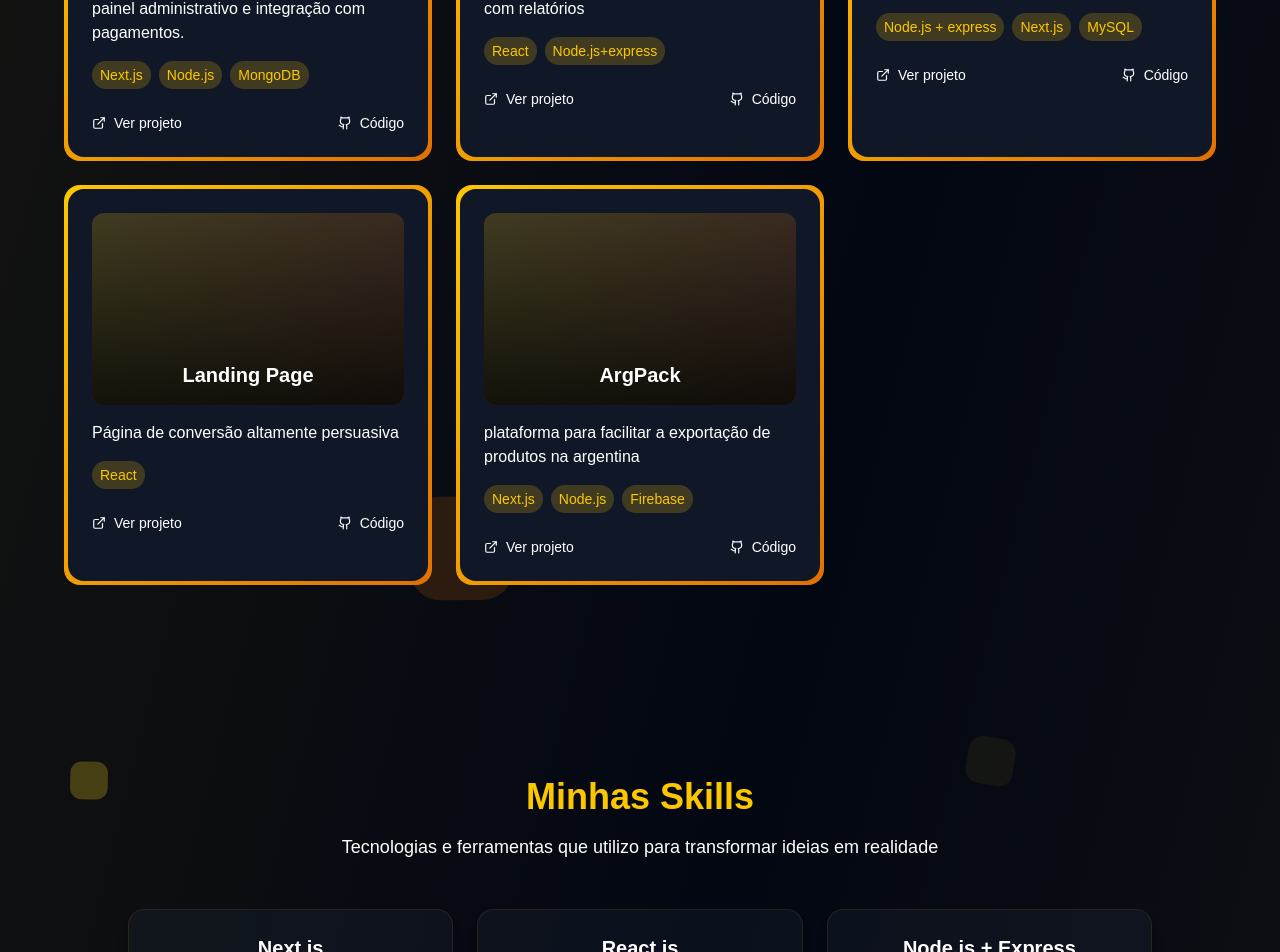
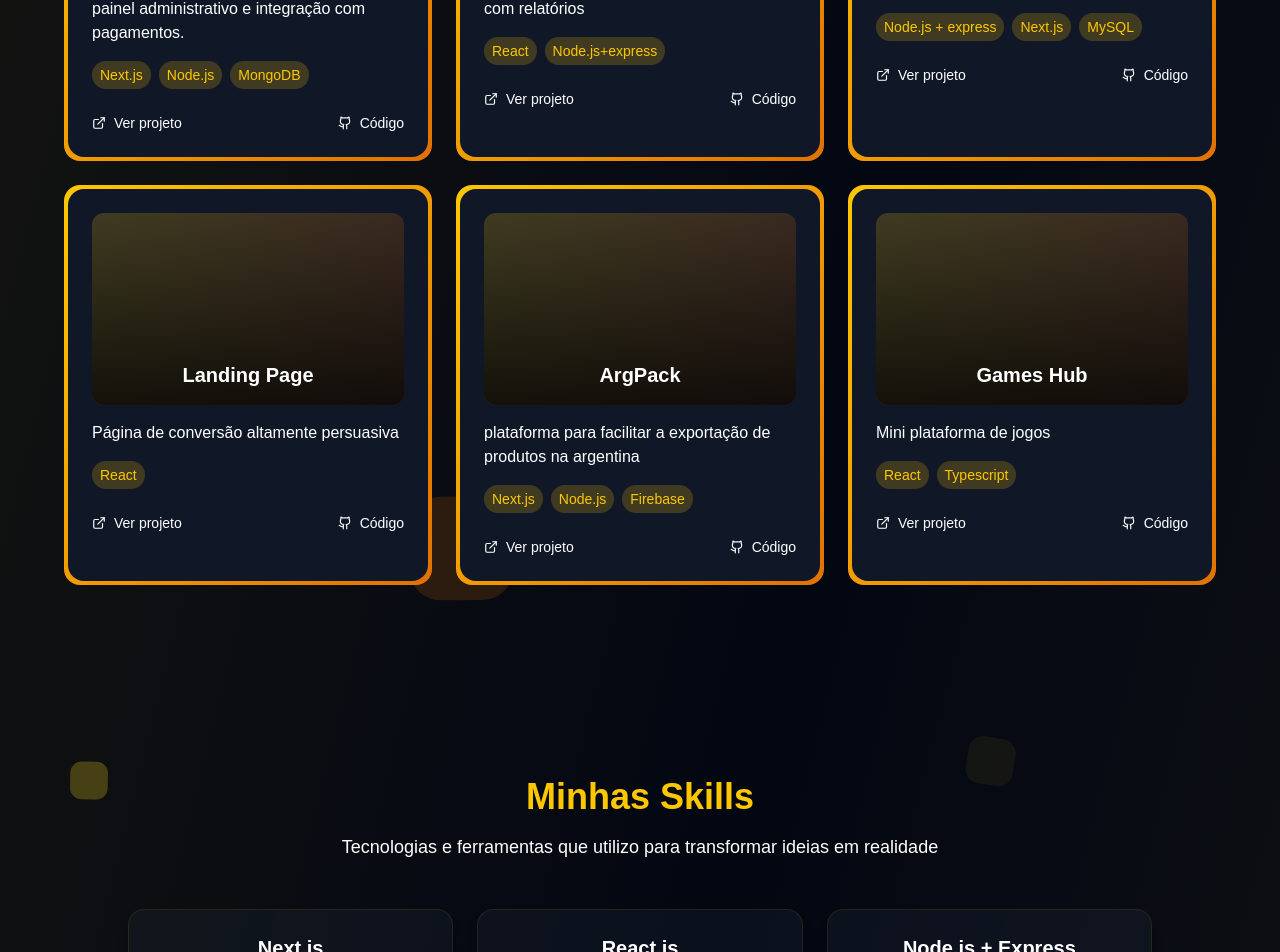
Before and after one commit to KucoO1/meu-portfolio, a Next.js app: page / in a window 1280 px wide. Shown: the part 1291-2243 px from the top of the page. Built offline with nearby package versions, Linux system fonts and the light colour scheme.

Commit message:
atualizando

```diff
--- a/app/page.tsx
+++ b/app/page.tsx
@@ -80,6 +80,14 @@ export default function Home() {
       image: "/images/project3.jpg",
       link: "https://argpack-frontend.vercel.app/",
       github: "https://github.com/KucoO1/argpack-frontend"
+    },
+    {
+      title: "Games Hub",
+      description: "Mini plataforma de jogos ",
+      technologies: ["React","Typescript"],
+      image: "/images/project3.jpg",
+      link: "https://jogo-memoria-e-mais.vercel.app/",
+      github: "https://github.com/KucoO1/jogo-memoria-e-mais"
     }
   ];
 
```
